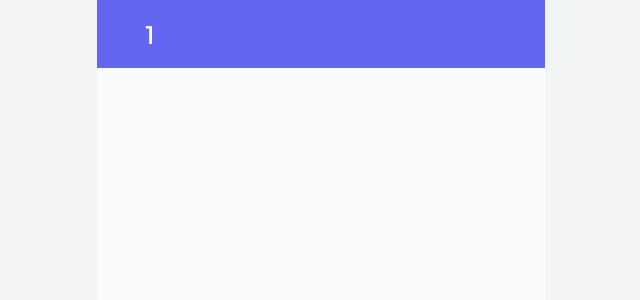
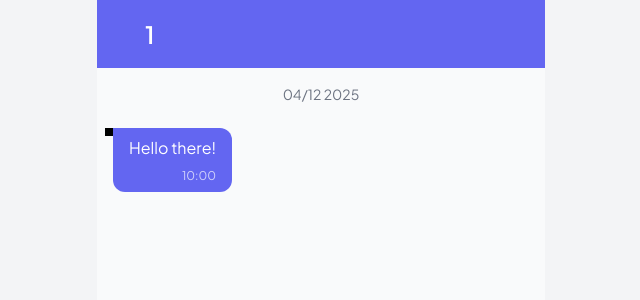
Before and after one commit to pramesywaraj/chonnect-frontend, a Vue app: page /room/1 in a window 1280 px wide. Shown: the top 300 px of the page, without its empty margins (319-959 px from the left). Built offline with nearby package versions, Linux system fonts and the light colour scheme; some icons are missing.

Commit message:
feat: add chat bubble and body

```diff
--- a/src/main.css
+++ b/src/main.css
@@ -29,6 +29,15 @@
   --color-border: #E5E7EB;
   --color-danger: #EF4444;
   --color-success: #22C55E;
+
+  --color-primary-rgb: 99 102 241;
+  --color-secondary-rgb: 165 180 252;
+  --color-background-rgb: 249 250 251;
+  --color-text-primary-rgb: 17 24 39;
+  --color-text-secondary-rgb: 107 114 128;
+  --color-border-rgb: 229 231 235;
+  --color-danger-rgb: 239 68 68;
+  --color-success-rgb: 34 197 94;
 
   --bg-default: var(--color-background);
 
--- /dev/null
+++ b/src/views/Room/components/ChatBody/index.vue
@@ -0,0 +1,13 @@
+<script lang="ts" setup>
+import ChatBubble from '../ChatBubble/index.vue';
+</script>
+
+<template>
+  <div class="flex-1 overflow-y-auto px-4 py-2 flex flex-col gap-4">
+    <!-- chat section -->
+    <div class="flex flex-col gap-4">
+      <div class="text-center text-text-secondary text-sm my-2">04/12 2025</div>
+      <ChatBubble :is-user="false" :is-last-message="true" time="10:00" message="Hello there!" />
+    </div>
+  </div>
+</template>
--- /dev/null
+++ b/src/views/Room/components/ChatBubble/index.vue
@@ -0,0 +1,52 @@
+<script lang="ts" setup>
+defineProps<{
+  isUser: boolean;
+  isLastMessage: boolean;
+  time: string;
+  message: string;
+}>();
+</script>
+
+<template>
+  <div :class="['flex relative', isUser ? 'justify-end' : 'justify-start']">
+    <div
+      :class="[
+        'flex flex-col justify-between gap-2 px-4 py-2 max-w-xs w-fit min-w-25',
+        isUser
+          ? `bg-primary/30 text-primary rounded-xl ${isLastMessage ? 'rounded-tr-none' : ''} text-left`
+          : `bg-primary text-white rounded-xl ${isLastMessage ? 'rounded-tl-none' : ''}`
+      ]"
+    >
+      <p>{{ message }}</p>
+      <span class="block text-xs opacity-70 text-right">{{ time }}</span>
+    </div>
+    <div
+      v-if="isLastMessage"
+      :class="['chat-bubble-arrow', isUser ? 'chat-bubble-arrow-right' : 'chat-bubble-arrow-left']"
+    />
+  </div>
+</template>
+
+<style lang="css" scoped>
+@reference "tailwindcss";
+
+.chat-bubble-arrow {
+  @apply absolute w-0 h-0;
+}
+
+.chat-bubble-arrow-right {
+  @apply -right-2 border-solid;
+
+  border-width: 8px 8px 0 0;
+  border-color: rgb(var(--color-primary-rgb) / 0.3) transparent transparent transparent;
+  transform: rotate(0deg);
+}
+
+.chat-bubble-arrow-left {
+  @apply -left-2 border-solid;
+
+  border-width: 0 8px 8px 0;
+  border-color: transparent rgb(var(--color-primary-rgb)) transparent transparent;
+  transform: rotate(0deg);
+}
+</style>
--- a/src/views/Room/index.vue
+++ b/src/views/Room/index.vue
@@ -4,6 +4,7 @@ import { useRoute } from 'vue-router';
 import Navbar from '@components/Navbar/index.vue';
 
 import { useBackNavigation } from '@/composables/useBackNavigation';
+import ChatBody from './components/ChatBody/index.vue';
 
 const roomId = useRoute().params.roomId as string;
 const backNavigation = useBackNavigation();
@@ -12,5 +13,6 @@ const backNavigation = useBackNavigation();
 <template>
   <div class="bg-background flex-auto flex flex-col">
     <Navbar :title="roomId" :is-enable-back-button="true" @click-back-button="backNavigation.goBack" />
+    <ChatBody />
   </div>
 </template>
```
